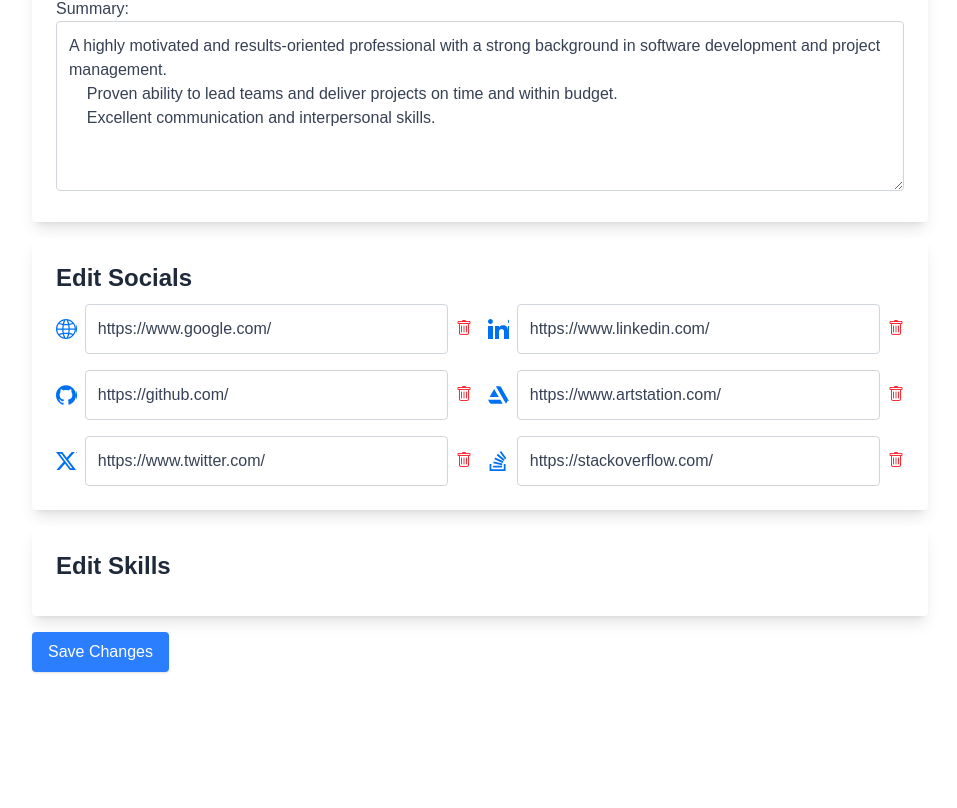
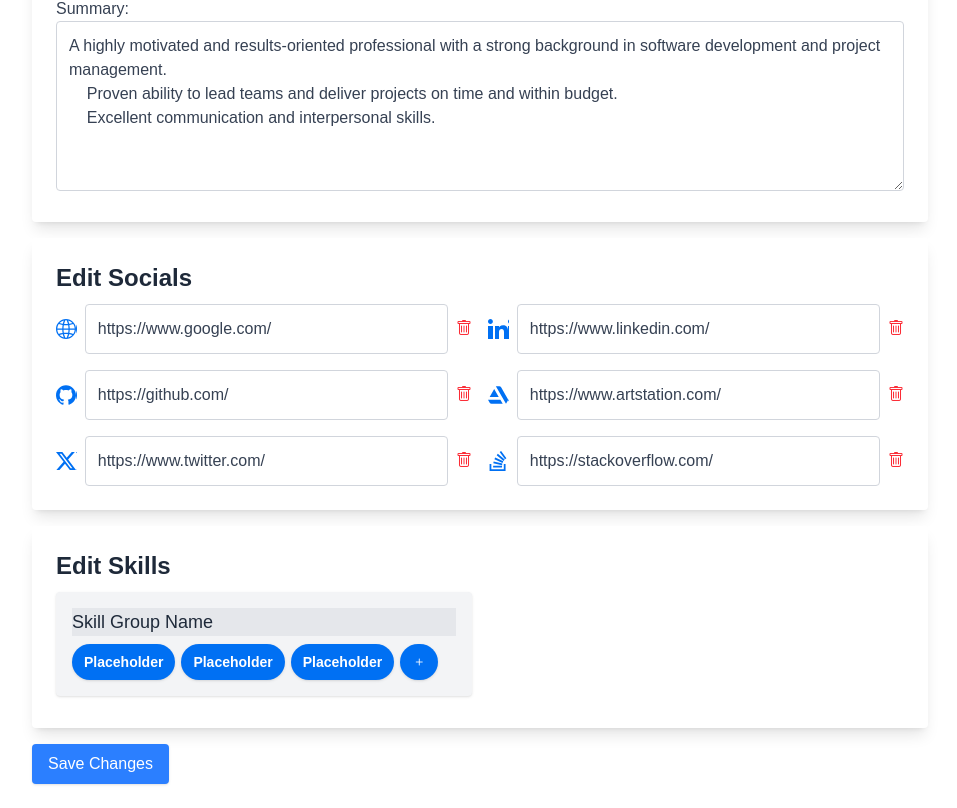
Before and after one commit to KiwiFunk/resume-builder, a Next.js app in the folder resume-app/: page /edit-details in a window 1280 px wide. Shown: the part 625-1433 px from the top of the page, without its empty margins (160-1117 px from the left). Before the commit the page ends 1321 px from the top, so only its background shows below. Built offline with nearby package versions, Linux system fonts and the light colour scheme.

Commit message:
Planned out skills editor

```diff
--- a/resume-app/src/app/edit-details/page.js
+++ b/resume-app/src/app/edit-details/page.js
@@ -140,6 +140,18 @@ export default function EditDetailsPage() {
                     <div className="grid grid-cols-1 sm:grid-cols-2 gap-4">
                         {/* Map through current skills data */}
 
+                        <div id="skill-group" className="mb-2 w-full bg-gray-100 p-4 rounded shadow-sm">
+                            <h3 className="text-lg text-gray-800 bg-gray-200 w-full mb-2">Skill Group Name</h3>
+                            <div className="flex flex-wrap gap-1.5">
+                                {/* Map through skills in that group */}
+                                <span className="px-3 py-2 rounded-full bg-(--accent) text-white text-sm font-semibold shadow-sm">Placeholder</span>
+                                <span className="px-3 py-2 rounded-full bg-(--accent) text-white text-sm font-semibold shadow-sm">Placeholder</span>
+                                <span className="px-3 py-2 rounded-full bg-(--accent) text-white text-sm font-semibold shadow-sm">Placeholder</span>
+                                <span className="px-3 py-2 rounded-full bg-(--accent) text-white text-sm font-semibold shadow-sm"><i className="bi bi-plus"></i></span>
+                            </div>
+                        </div>
+
+
                         {/* Create skill group button under the last skill group */}
                             {/* Add new skill button in each group */}
 
```
